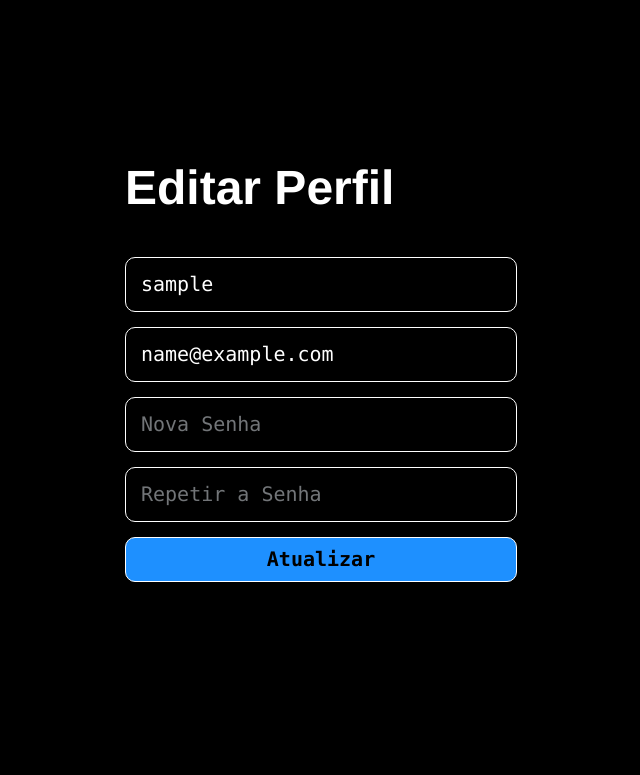
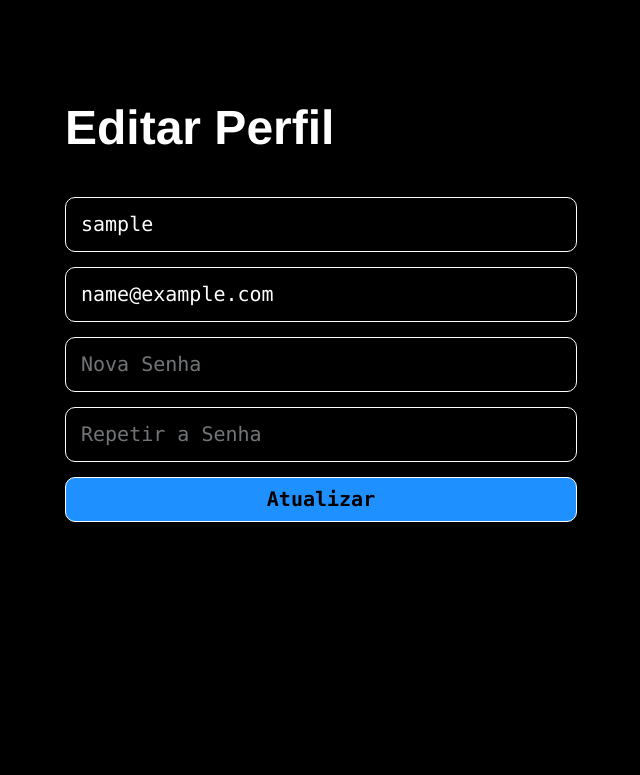
Before and after one commit to QueirozT/Lista-de-tarefas, a Flask app: page /auth/profile in a window 1280 px wide. Shown: the part 62-837 px from the top of the page, without its empty margins (319-959 px from the left). Run offline with Flask 3, Linux system fonts and the light colour scheme; the visitor is signed in with stand-in values (Sample User, id 1).

Commit message:
Atualizando o css do projeto para melhorar o design em aparelhos móveis

```diff
--- a/resources/static/css/content.css
+++ b/resources/static/css/content.css
@@ -775,8 +775,8 @@ form {
         width:100%
     }
 }
-@media only screen and (min-width:30em) {
 
+/* @media only screen and (min-width:30em) { */
 .terminal-nav {
     flex-direction:row;
     align-items:center
@@ -797,7 +797,8 @@ form {
 .terminal-menu li:last-child {
     margin-right:0
 }
-}
+/* } */
+
 .terminal-media:not(:last-child) {
     margin-bottom:1.25rem
 }
--- a/resources/static/css/form.css
+++ b/resources/static/css/form.css
@@ -69,6 +69,9 @@ form#tela-login input#submit:focus {
     main {
         width: 40vw;
     }
+    form#tela-login {
+        padding: 0;
+    }
 }
 @media (max-width: 1000px) {
     main {
```
Lines whose indentation alone changed are shown as unchanged.
